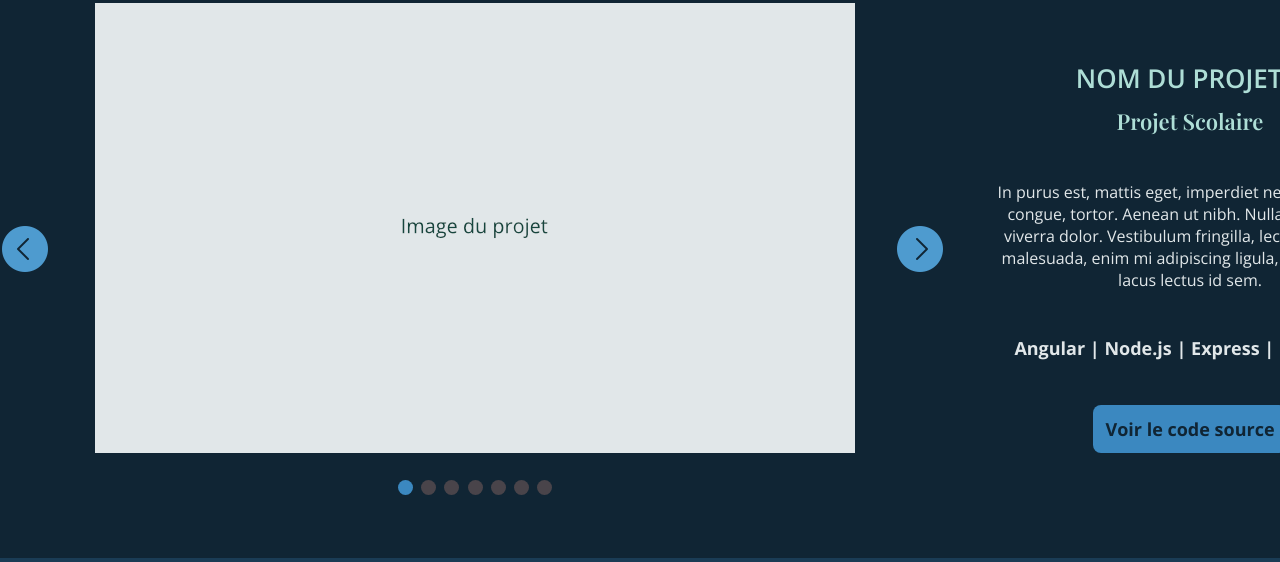
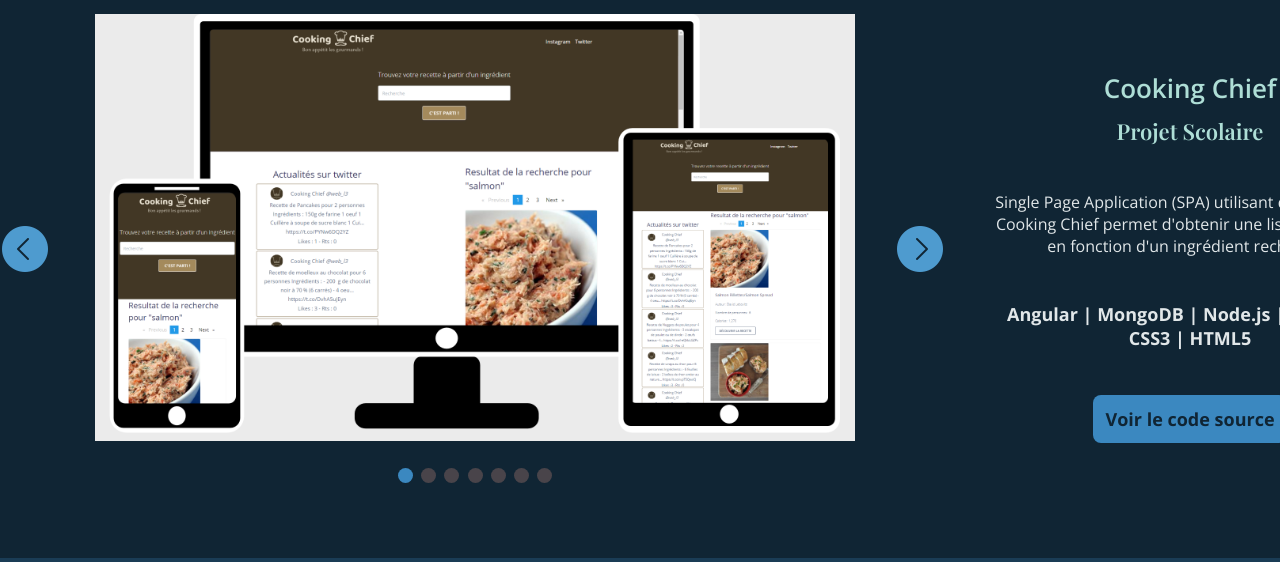
Before and after one commit to ANDREWLWZ/dashboardmaskex, a plain HTML site: page projects.html in a window 1280 px wide. Shown: the part 193-755 px from the top of the page. Drawn offline with nearby package versions, Linux system fonts and the light colour scheme; a web font is replaced by a local one.

Commit message:
début about + projects

```diff
--- a/projects.html
+++ b/projects.html
@@ -46,31 +46,31 @@
                 <div id="projects-images">
                 <!-- IMAGES DES PROJETS -->
                     <div class="projects-box">
-                        <img class="" src="IMG/projets/projet.png" alt="...">
+                        <img class="" src="IMG/projets/cooking-chief.png" alt="capture d'un projet de site de recettes de cuisine">
                     </div>
 
                     <div class="projects-box">
-                        <img src="IMG/projets/projet.png" alt="...">
+                        <img src="IMG/projets/nurikabe.png" alt="capture d'un jeu de puzzle japonnais">
                     </div>
 
                     <div class="projects-box">
-                        <img src="IMG/projets/projet.png" alt="...">
+                        <img src="IMG/projets/jeu-de-la-vie.png" alt="capture du jeu de la vie">
                     </div>
 
                     <div class="projects-box">
-                        <img src="IMG/projets/projet.png" alt="...">
+                        <img src="IMG/projets/portfolio-v1.png" alt="capture de la première version du portfolio">
                     </div>
 
                     <div class="projects-box">
-                        <img src="IMG/projets/projet.png" alt="...">
+                        <img src="IMG/projets/appli-chat.png" alt="capture d'une application de chat instantanné">
                     </div>
 
                     <div class="projects-box">
-                        <img src="IMG/projets/projet.png" alt="...">
+                        <img src="IMG/projets/site-cuisine.png" alt="capture d'un prototype de site de cuisine">
                     </div>
 
                     <div class="projects-box">
-                        <img src="IMG/projets/projet.png" alt="...">
+                        <img src="IMG/projets/beauty-savior.png" alt="capture d'un jeu de type plateformer">
                     </div>
                 <!-- FIN IMAGES DES PROJETS -->
 
@@ -93,32 +93,32 @@
 
                 <!-- DESCRIPTIONS DES PROJETS -->
                 <div class="projects-description">
-                    <h2 class="projects-name">NOM DU PROJET 1</h2>
+                    <h2 class="projects-name">Cooking Chief</h2>
                     <h3 class="projects-type">Projet Scolaire</h3>
-                    <p class="projects-informations">In purus est, mattis eget, imperdiet nec, fermentum congue, tortor. Aenean ut nibh. Nullam hendrerit viverra dolor. Vestibulum fringilla, lectus id viverra malesuada, enim mi adipiscing ligula, et bibendum lacus lectus id sem. </p>
-                    <p class="projects-technologies">Angular | Node.js | Express | MongoDB</p>
+                    <p class="projects-informations">Single Page Application (SPA) utilisant des APIs REST. Cooking Chief permet d'obtenir une liste de recettes en fonction d'un ingrédient recherché.</p>
+                    <p class="projects-technologies">Angular | MongoDB | Node.js | Express | CSS3 | HTML5</p>
                     <div class="projects-link">
-                        <a href="https://github.com/CassandraCH">Voir le code source</a>
+                        <a href="https://github.com/CassandraCH/Cooking-Chief">Voir le code source</a>
                     </div>
                 </div>
 
                 <div class="projects-description">
-                    <h2 class="projects-name">NOM DU PROJET 2</h2>
+                    <h2 class="projects-name">Nurikabe</h2>
                     <h3 class="projects-type">Projet Scolaire</h3>
-                    <p class="projects-informations">In purus est, mattis eget, imperdiet nec, fermentum congue, tortor. Aenean ut nibh. Nullam hendrerit viverra dolor. Vestibulum fringilla, lectus id viverra malesuada, enim mi adipiscing ligula, et bibendum lacus lectus id sem. </p>
-                    <p class="projects-technologies">Angular | Node.js | Express | MongoDB</p>
+                    <p class="projects-informations">Application permettant la résolution et l'aide à la résolution de puzzles japonnais de type Nurikabe.</p>
+                    <p class="projects-technologies">Ruby | GTK3</p>
                     <div class="projects-link">
-                        <a href="https://github.com/CassandraCH">Voir le code source</a>
+                        <a href="https://github.com/CassandraCH/Nurikabe">Voir le code source</a>
                     </div>
                 </div>
 
                 <div class="projects-description">
-                    <h2 class="projects-name">NOM DU PROJET 3</h2>
+                    <h2 class="projects-name">Jeu de la vie</h2>
                     <h3 class="projects-type">Projet Scolaire</h3>
-                    <p class="projects-informations">In purus est, mattis eget, imperdiet nec, fermentum congue, tortor. Aenean ut nibh. Nullam hendrerit viverra dolor. Vestibulum fringilla, lectus id viverra malesuada, enim mi adipiscing ligula, et bibendum lacus lectus id sem. </p>
-                    <p class="projects-technologies">Angular | Node.js | Express | MongoDB</p>
+                    <p class="projects-informations"></p>
+                    <p class="projects-technologies">Java | Swing</p>
                     <div class="projects-link">
-                        <a href="https://github.com/CassandraCH">Voir le code source</a>
+                        <a href="https://github.com/CassandraCH/jeu-de-la-vie">Voir le code source</a>
                     </div>
                 </div>
 
```
Also changed, not shown: about.html (+1 -4 lines).
